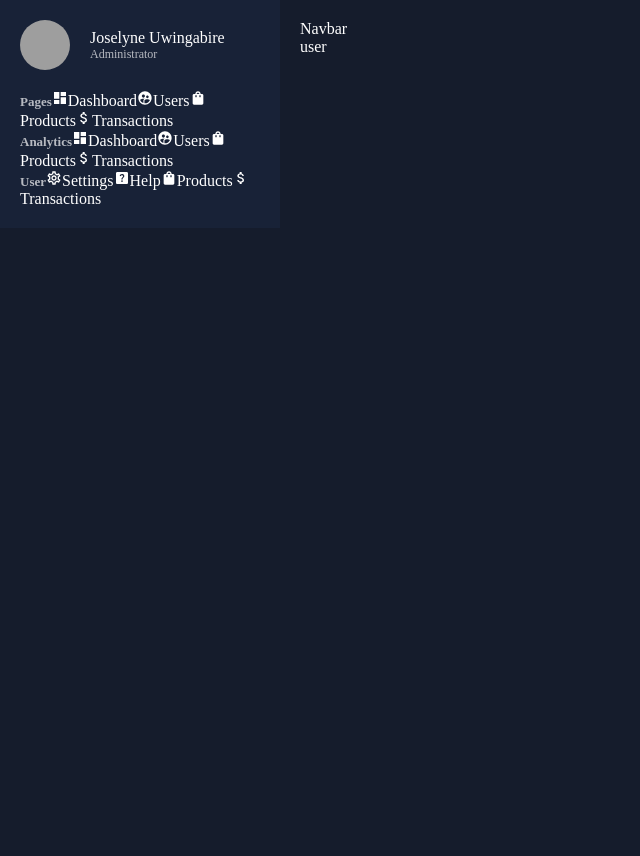
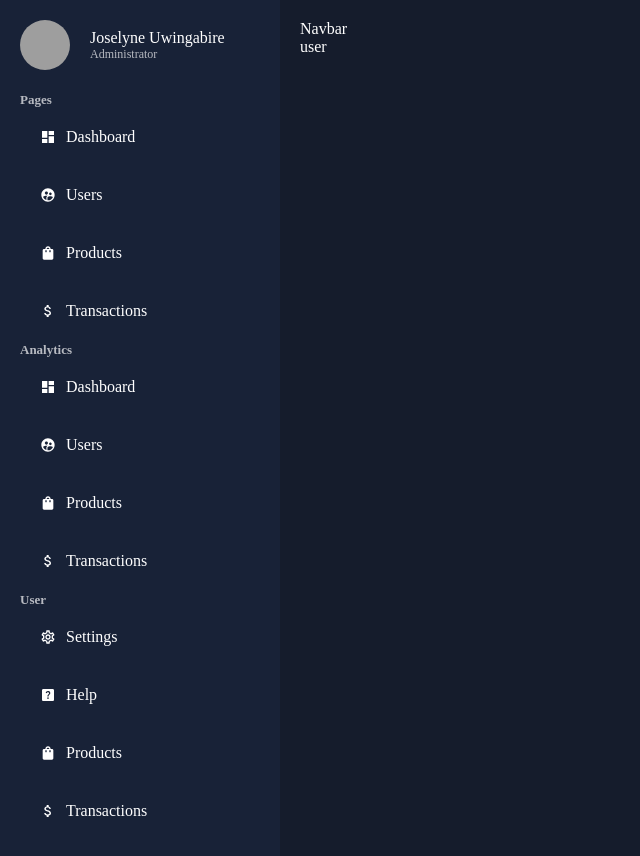
Before and after one commit to uwingabirejoselyne/nestjs-admin-dashboard, a Next.js app: page /dashboard/users in a window 1280 px wide. Shown: the top 856 px of the page, without its empty margins (0-640 px from the left). Before the commit the page ends 800 px from the top, so only its background shows below. Built offline with nearby package versions, Linux system fonts and the light colour scheme; grey boxes are pictures that could not be loaded.

Commit message:
styling menus

```diff
--- a/app/UI/dashboard/sidebar/menuLink/menuLink.module.css
+++ b/app/UI/dashboard/sidebar/menuLink/menuLink.module.css
@@ -0,0 +1,10 @@
+.container {
+    padding: 20px;
+    display: flex;
+    align-items: center;
+    gap: 10px;
+}
+
+.container:hover {
+    background-color: #2e374a;
+}
```
